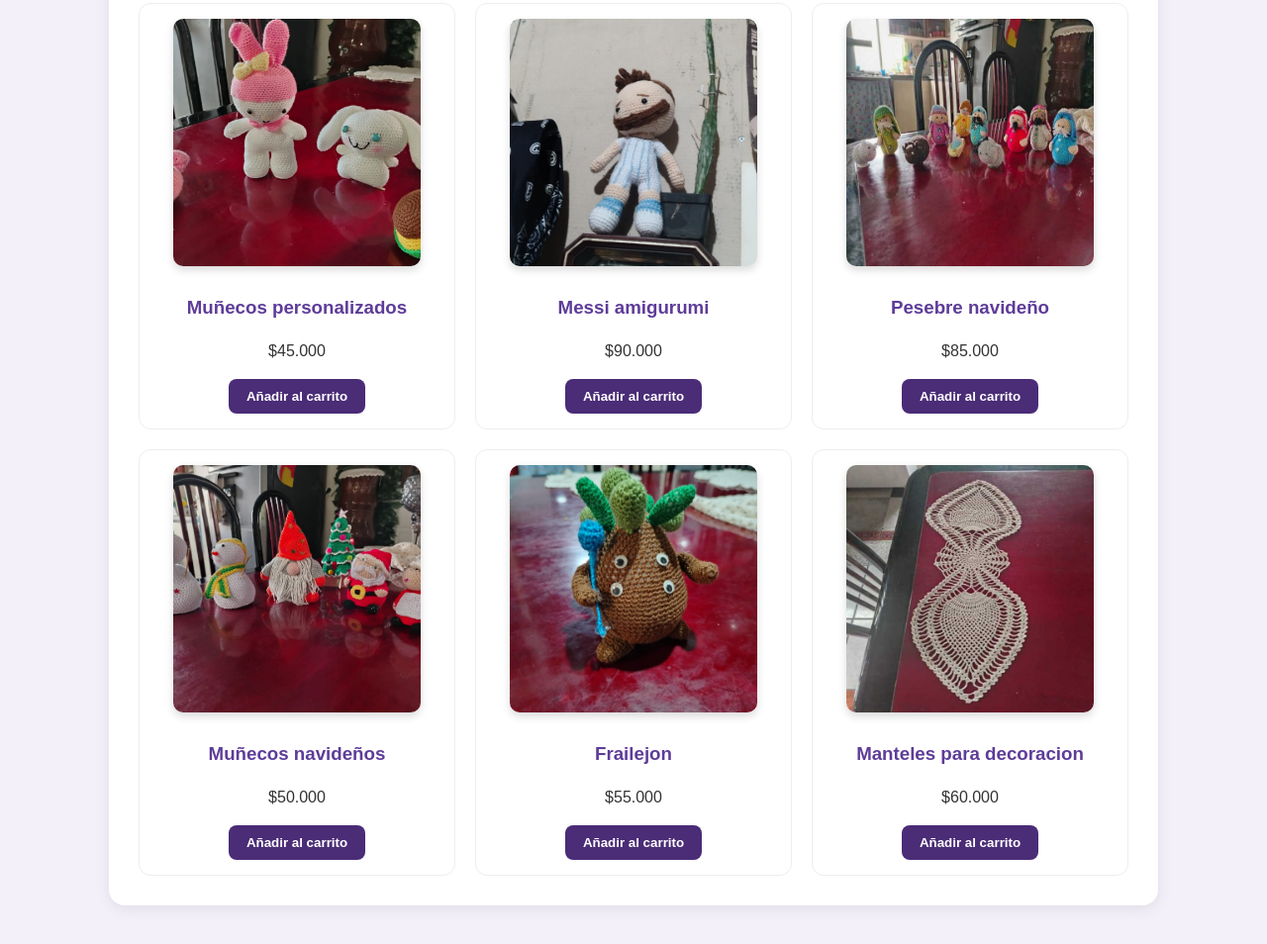
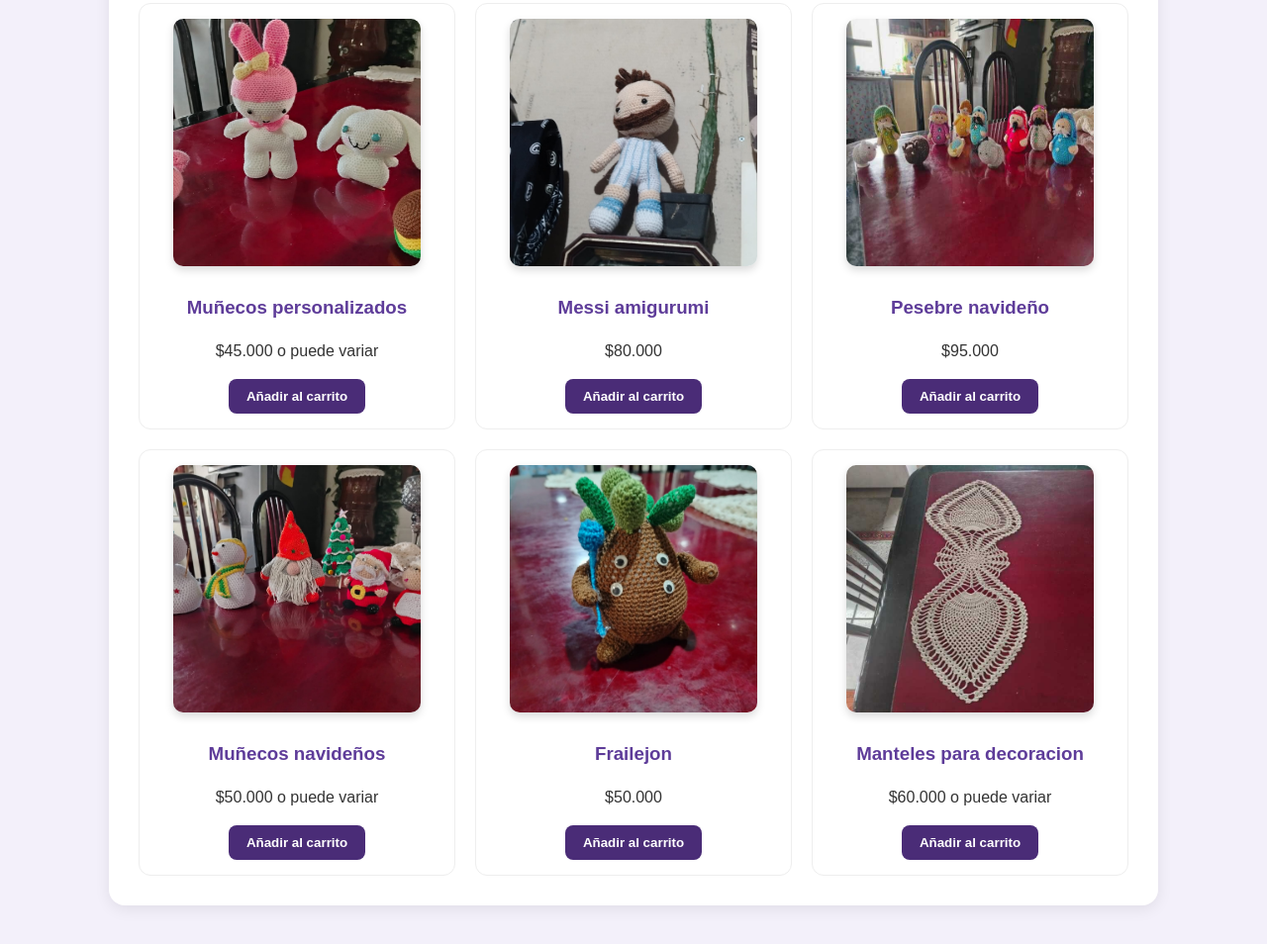
Before and after one commit to juan4-cm/Pagina-Web-Ensue-o-Click, a plain HTML site: page Ensueño click/catalogo.html in a window 1280 px wide. Shown: the part 234-1188 px from the top of the page at 99% size. Drawn offline with Linux system fonts and the light colour scheme.

Commit message:
Add files via upload

```diff
--- a/Ensueño click/catalogo.html
+++ b/Ensueño click/catalogo.html
@@ -41,42 +41,42 @@
         <div class="producto">
           <img src="img/0c413419-9013-4d64-9690-80667462eaf8.jpg" alt="Muñecos personalizados">
           <h3>Muñecos personalizados</h3>
-          <p>$45.000</p>
+          <p>$45.000 o puede variar</p>
           <button onclick="agregarAlCarrito('Muñecos personalizados', 45000)">Añadir al carrito</button>
         </div>
 
         <div class="producto">
           <img src="img/2c02df68-0b80-42d8-99ba-fa2ead0e8b94.jpg" alt="Messi amigurumi">
           <h3>Messi amigurumi</h3>
-          <p>$90.000</p>
+          <p>$80.000</p>
           <button onclick="agregarAlCarrito('Messi amigurumi', 90000)">Añadir al carrito</button>
         </div>
 
         <div class="producto">
           <img src="img/7d1d9e84-e7f0-4edc-943e-17c482e2a377.jpg" alt="Pesebre navideño">
           <h3>Pesebre navideño</h3>
-          <p>$85.000</p>
+          <p>$95.000</p>
           <button onclick="agregarAlCarrito('Pesebre navideño', 85000)">Añadir al carrito</button>
         </div>
 
         <div class="producto">
           <img src="img/9ea2289f-fc82-4de6-9228-0eab2b690b47.jpg" alt="Muñecos navideños">
           <h3>Muñecos navideños</h3>
-          <p>$50.000</p>
+          <p>$50.000 o puede variar</p>
           <button onclick="agregarAlCarrito('Muñecos navideños', 50000)">Añadir al carrito</button>
         </div>
 
         <div class="producto">
           <img src="img/bf8ed128-4e07-49f0-bf8f-31658560c708.jpg" alt="Frailejon">
           <h3>Frailejon</h3>
-          <p>$55.000</p>
+          <p>$50.000</p>
           <button onclick="agregarAlCarrito('Frailejon', 55000)">Añadir al carrito</button>
         </div>
 
         <div class="producto">
           <img src="img/d8d7b26c-bd46-4002-970c-edfa07d08d6b.jpg" alt="Manteles para decoracion">
           <h3>Manteles para decoracion</h3>
-          <p>$60.000</p>
+          <p>$60.000 o puede variar</p>
           <button onclick="agregarAlCarrito('Manteles para decoracion', 60000)">Añadir al carrito</button>
         </div>
 
```
